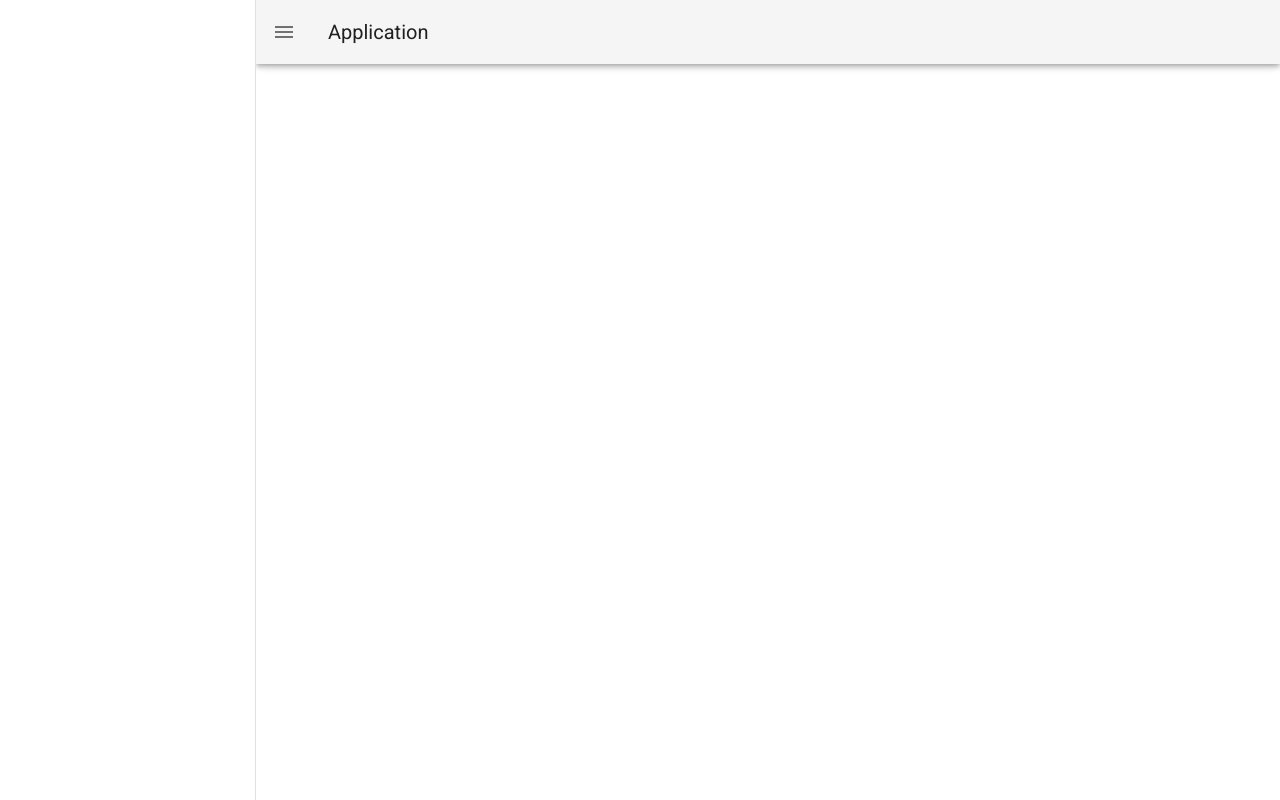
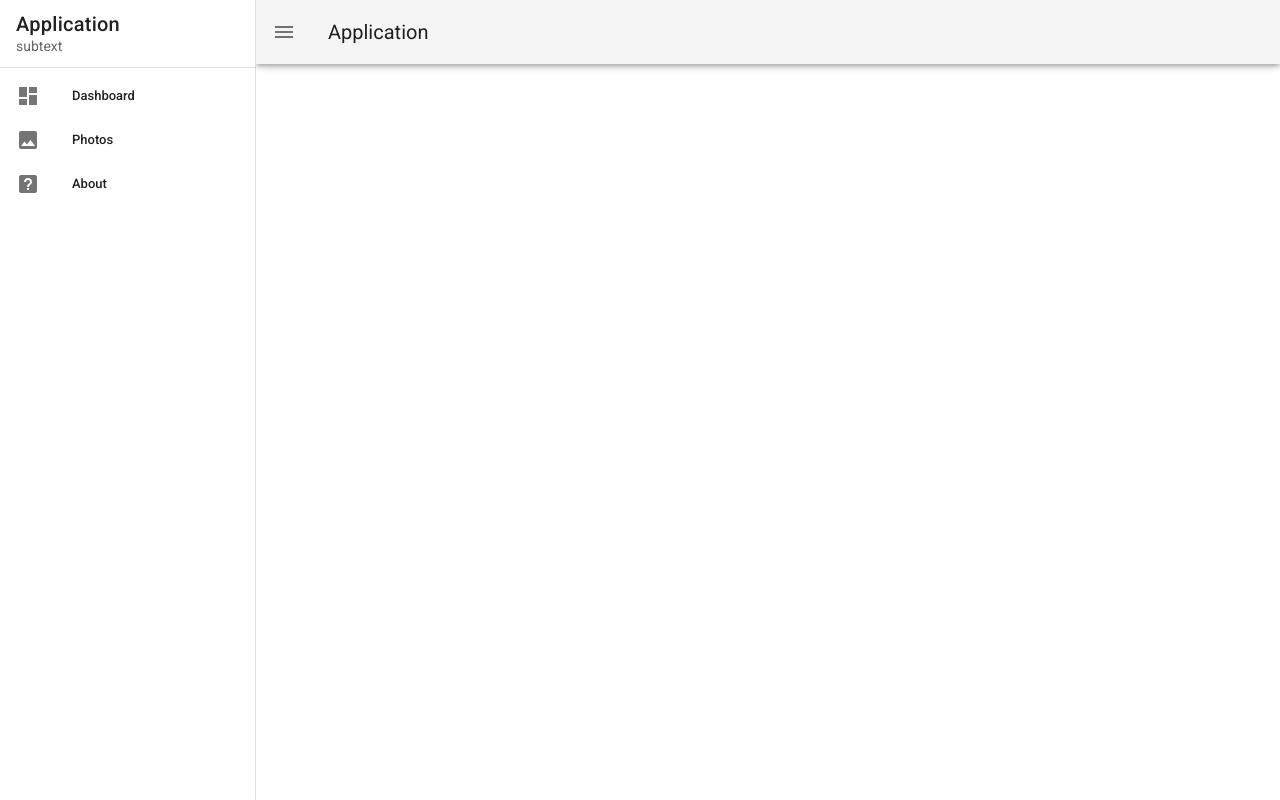
Before and after one commit to theclassical-dev/simple-todoList-With-Vuetify, a Vue app: page / in a window 1280 px wide. Built offline with nearby package versions, Linux system fonts and the light colour scheme.

Commit message:
navbar added

```diff
--- a/src/App.vue
+++ b/src/App.vue
@@ -1,12 +1,39 @@
 <template>
   <v-app id="inspire">
-    <v-navigation-drawer
-      v-model="drawer"
-      app
-    >
-      <!--  -->
+    <v-navigation-drawer v-model="drawer" app>
+      <v-list-item>
+        <v-list-item-content>
+          <v-list-item-title class="text-h6">
+            Application
+          </v-list-item-title>
+          <v-list-item-subtitle>
+            subtext
+          </v-list-item-subtitle>
+        </v-list-item-content>
+      </v-list-item>
+
+      <v-divider></v-divider>
+
+      <v-list
+        dense
+        nav
+      >
+        <v-list-item
+          v-for="item in items"
+          :key="item.title"
+          link
+        >
+          <v-list-item-icon>
+            <v-icon>{{ item.icon }}</v-icon>
+          </v-list-item-icon>
+
+          <v-list-item-content>
+            <v-list-item-title>{{ item.title }}</v-list-item-title>
+          </v-list-item-content>
+        </v-list-item>
+      </v-list>
     </v-navigation-drawer>
-
+  <!-- <Navbar v-bind:drawer="drawer" app/> -->
     <v-app-bar app>
       <v-app-bar-nav-icon @click="drawer = !drawer"></v-app-bar-nav-icon>
 
@@ -20,7 +47,19 @@
 </template>
 
 <script>
+import Navbar from './layouts/Navbar'
+
   export default {
-    data: () => ({ drawer: null }),
+    components: {
+      Navbar
+    },
+    data: () => ({
+      drawer: null,
+      items: [
+          { title: 'Dashboard', icon: 'mdi-view-dashboard' },
+          { title: 'Photos', icon: 'mdi-image' },
+          { title: 'About', icon: 'mdi-help-box' },
+        ],
+    }),
   }
 </script>
```
